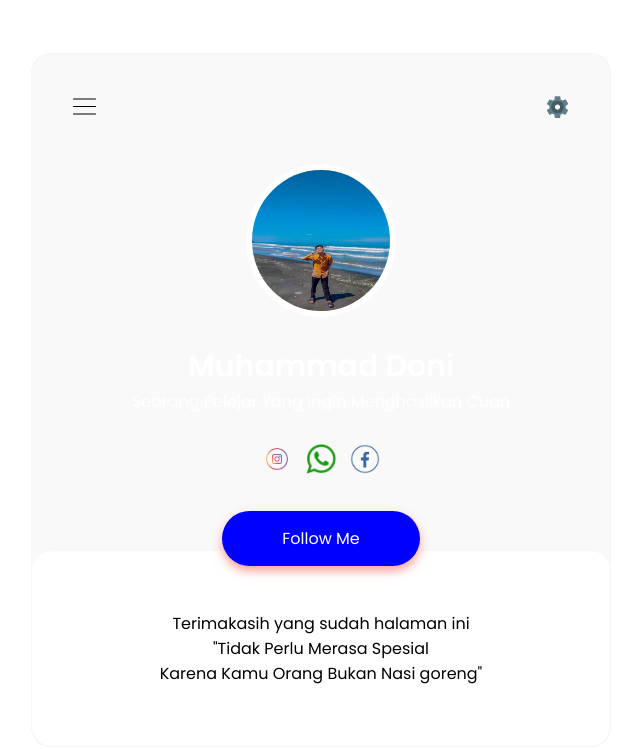
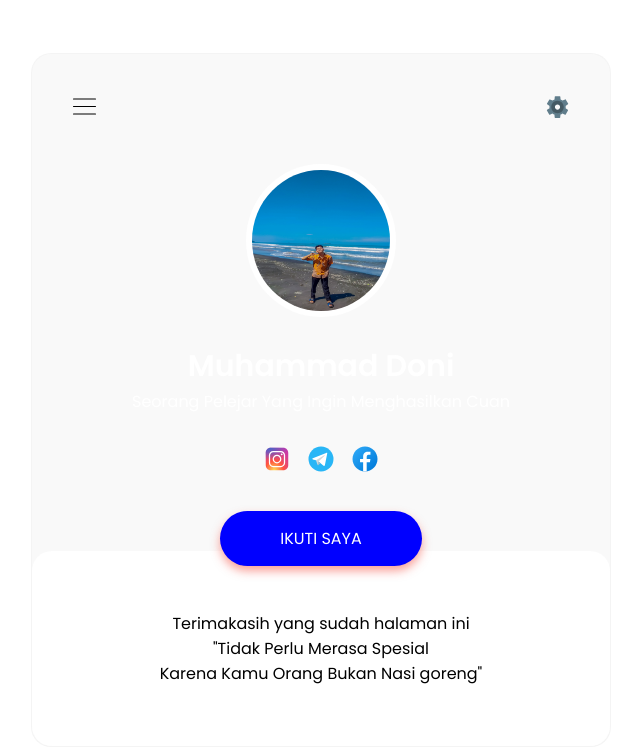
Before and after one commit to Cooyyy/data, a plain HTML site: page index.html in a window 1280 px wide. Shown: the whole page, without its empty margins (319-959 px from the left). Drawn offline with Linux system fonts and the light colour scheme.

Commit message:
Update index.html

```diff
--- a/index.html
+++ b/index.html
@@ -17,11 +17,11 @@
             <h3>Muhammad Doni</h3>
             <p>Seorang Pelejar Yang Ingin Menghasilkan Cuan</p>
             <div class="medsos">
-                <a href="https://www.instagram.com/do__ni04"><img src="images/instagram.png" class="facebook"></a>
-                <a href="https://wa.me/6289522497321"><img src="images/wa.png" class="instagram"></a>
-                <a href="https://www.facebook.com/COY17040"><img src="images/f.png" class="tiktok"></a>
+                <a href="https://www.instagram.com/do__ni04"><img src="images/instagram.svg" class="facebook"></a>
+                <a href="https://wa.me/6289522497321"><img src="images/telegram.svg" class="instagram"></a>
+                <a href="https://www.facebook.com/COY17040"><img src="images/facebook.svg" class="tiktok"></a>
             </div>
-            <a href="https://www.instagram.com/do__ni04"><button type="button">Follow Me</button></a>
+            <a href="https://www.instagram.com/do__ni04"><button type="button">IKUTI SAYA</button></a>
             <div class="profile-bottom">
                 <p>Terimakasih yang sudah halaman ini<br>
                 "Tidak Perlu Merasa Spesial<br>
```
